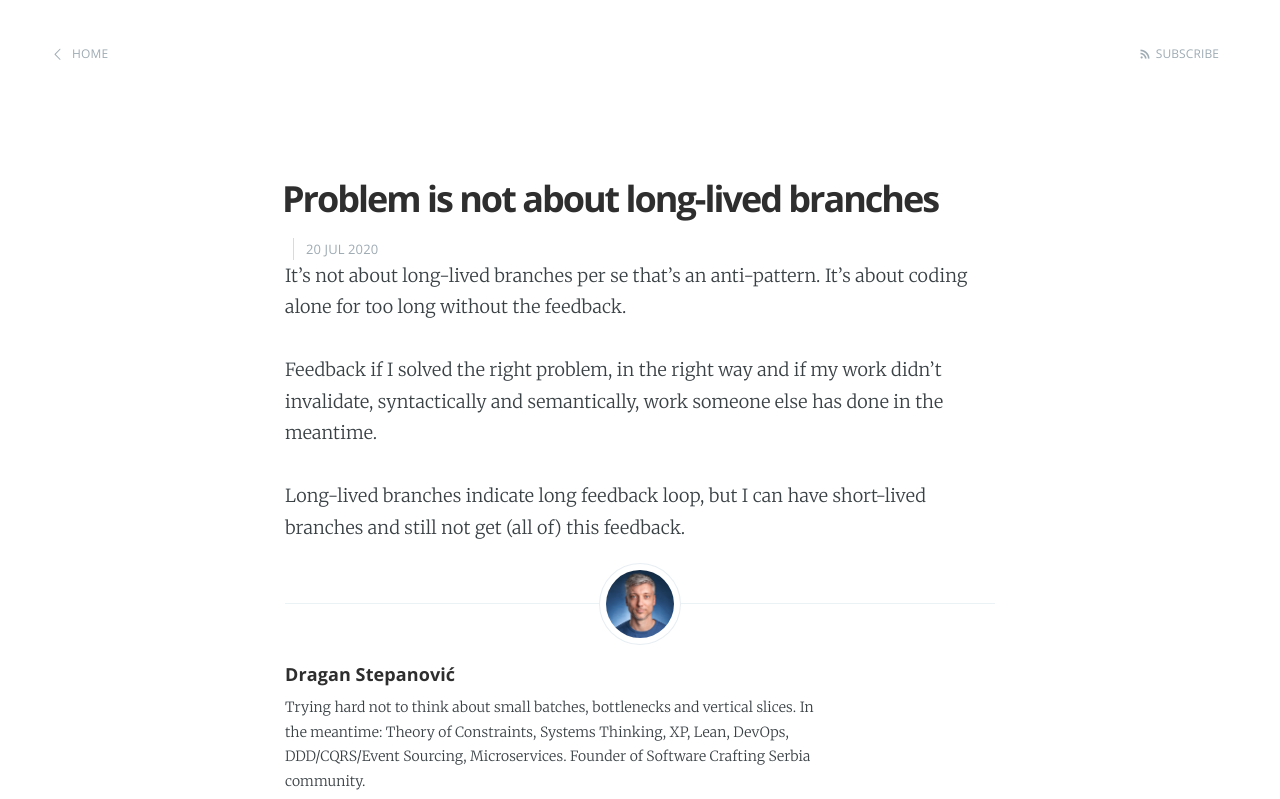
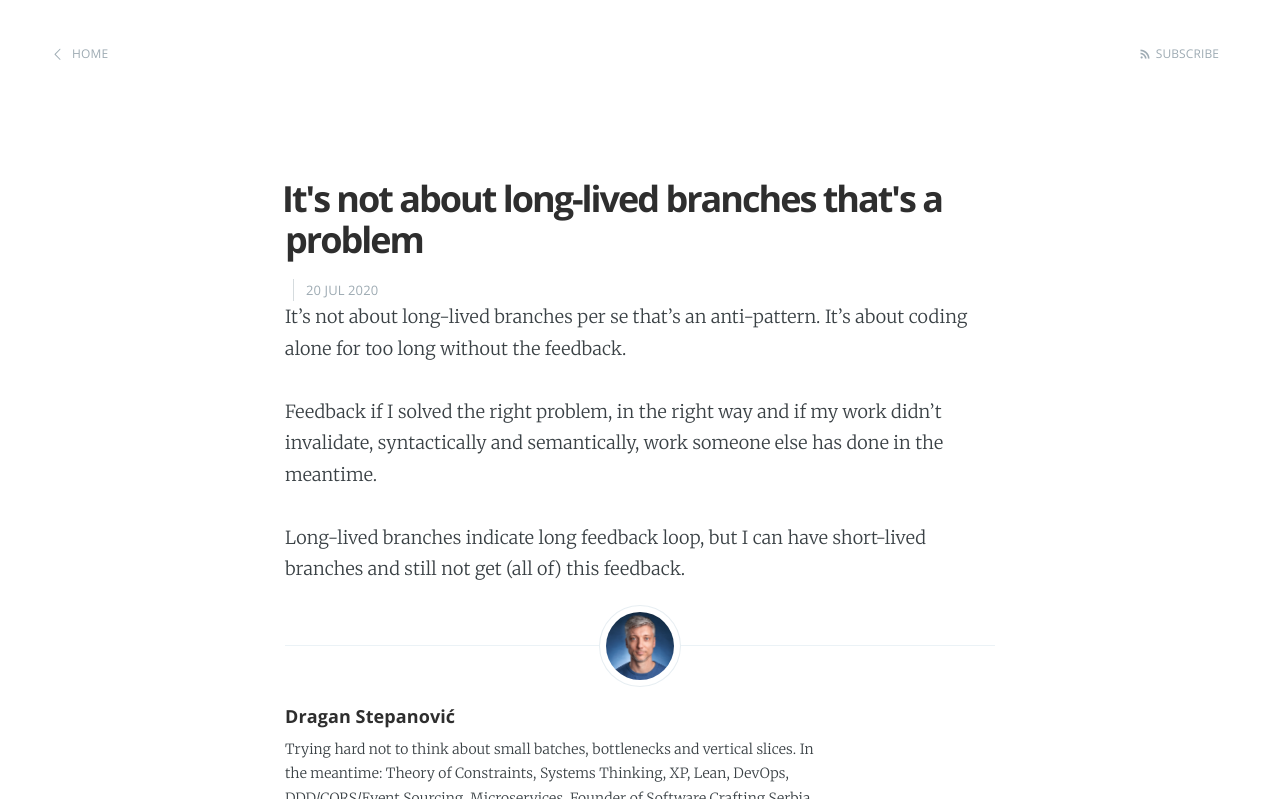
Before and after one commit to dragan-stepanovic/dragan-stepanovic.github.io, a Jekyll site: the page built from _posts/2020-07-20-its-not-about-long-lived-branches.md, in a window 1280 px wide, cut to the strip 0-799 px from the top of the page. Built offline with Jekyll 4.4.1, drawn with Linux system fonts in a browser that asks for light colours.

Commit message:
Update 2020-07-20-its-not-about-long-lived-branches.md

```diff
--- a/_posts/2020-07-20-its-not-about-long-lived-branches.md
+++ b/_posts/2020-07-20-its-not-about-long-lived-branches.md
@@ -1,6 +1,6 @@
 ---
 layout: post
-title: Problem is not about long-lived branches
+title: It's not about long-lived branches that's a problem
 ---
 
 It's not about long-lived branches per se that's an anti-pattern. It's about coding alone for too long without the feedback.
```
